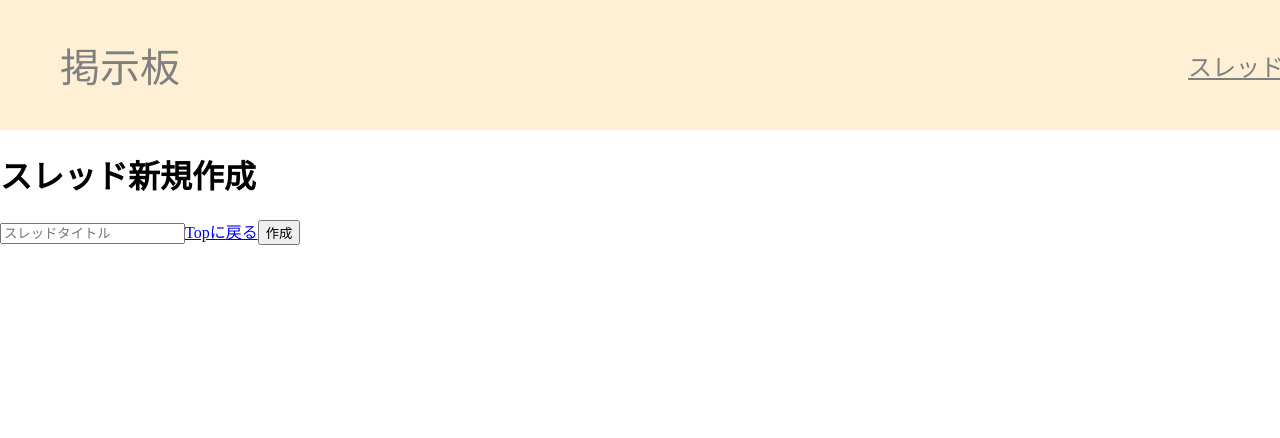
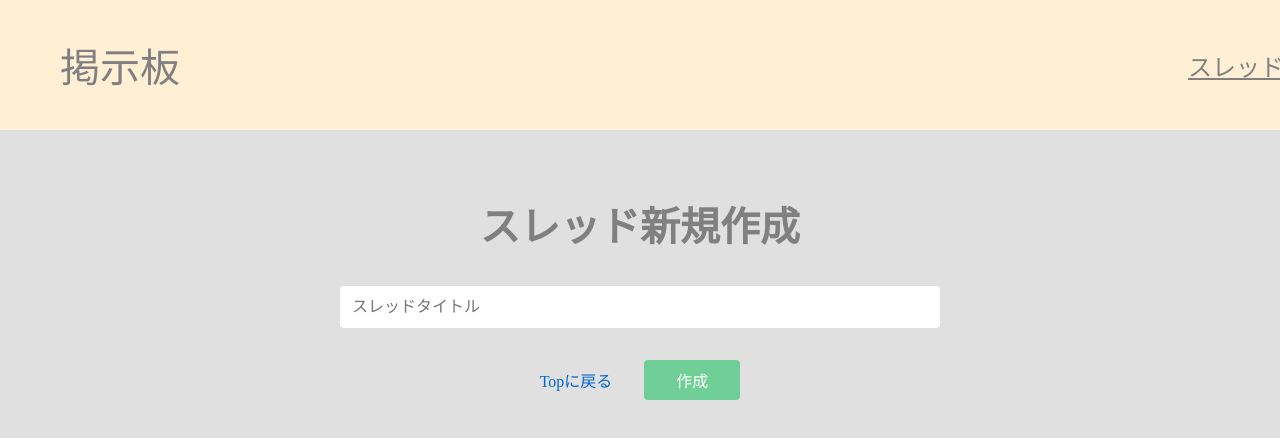
Before and after one commit to katoztmy/bulletin-board, a React (Vite) app in the folder bulletin-board/: page /threads/new in a window 1280 px wide. Shown: the top 438 px of the page. Built offline with nearby package versions, Linux system fonts and the light colour scheme.

Commit message:
add new post-form

```diff
--- a/bulletin-board/src/App.css
+++ b/bulletin-board/src/App.css
@@ -1,41 +1,41 @@
 body {
-  margin: 0
+  margin: 0;
 }
 
-header{
+header {
   display: flex;
   align-items: center;
   width: 1440px;
   height: 130px;
   justify-content: space-between;
-  background-color: papayawhip ;
+  background-color: papayawhip;
 }
 
-.header-link{
+.header-link {
   padding-right: 60px;
   font-size: 24px;
-  color: gray
+  color: gray;
 }
 
 header p {
   padding-left: 60px;
   font-size: 40px;
-  margin: 0 ;
+  margin: 0;
   color: gray;
 }
 
-h2{
+h2 {
   text-align: center;
   color: gray;
   font-size: 40px;
 }
 
-.thread-container{
+.thread-container {
   display: flex;
   flex-direction: column;
 }
 
-.thread-link{
+.thread-link {
   margin: 0 auto;
   display: block;
   background-color: whitesmoke;
@@ -45,7 +45,107 @@ h2{
   height: 65px;
   font-size: 30px;
   padding-left: 10px;
-  padding-top:10px;
+  padding-top: 10px;
   text-decoration: none;
-  border-radius:4px;
+  border-radius: 4px;
 }
+
+.new-thread-container {
+  padding: 2rem;
+  background-color: #e0e0e0;
+  min-height: 100vh;
+  display: flex;
+  flex-direction: column;
+  align-items: center;
+}
+
+.new-thread {
+  width: 100%;
+  max-width: 600px;
+  display: flex;
+  flex-direction: column;
+  gap: 2rem;
+}
+
+.thread-create-input {
+  width: 100%;
+  padding: 0.75rem;
+  border: none;
+  border-radius: 4px;
+  font-size: 1rem;
+  box-sizing: border-box;
+}
+
+.thread-create-actions {
+  display: flex;
+  justify-content: center;
+  gap: 2rem;
+  align-items: center;
+}
+
+.thread-create-actions a {
+  color: #0066cc;
+  text-decoration: none;
+}
+
+.thread-create-submit-btn {
+  background-color: #6fcf97;
+  color: white;
+  border: none;
+  padding: 0.5rem 2rem;
+  border-radius: 4px;
+  cursor: pointer;
+  font-size: 1rem;
+}
+
+.thread-create-submit-btn:hover {
+  opacity: 0.9;
+}
+.thread-detail {
+  max-width: 1000px;
+  margin: 0 auto;
+  padding: 20px;
+}
+
+.thread-layout {
+  display: flex;
+  gap: 20px;
+}
+
+.comments-list {
+  flex: 1;
+}
+
+.comment-item {
+  background: white;
+  padding: 15px;
+  margin-bottom: 10px;
+  border-radius: 4px;
+  box-shadow: 0 1px 3px rgba(0, 0, 0, 0.1);
+}
+
+.post-form {
+  width: 300px; /* 固定幅 */
+  position: sticky;
+  top: 20px; /* 上部からの距離 */
+}
+
+.post-form textarea {
+  width: 100%;
+  min-height: 100px;
+  padding: 10px;
+  margin-bottom: 10px;
+  border: 1px solid #ddd;
+  border-radius: 4px;
+  resize: vertical;
+}
+
+.post-form button {
+  width: 100%;
+  padding: 10px;
+  background: #4caf50;
+  color: white;
+  border: none;
+  border-radius: 4px;
+  cursor: pointer;
+}
--- /dev/null
+++ b/bulletin-board/src/components/thread/NewCommentForm.jsx
@@ -0,0 +1,40 @@
+import { useState } from "react";
+
+export const NewCommentForm = ({ threadId, setComments, fetchComments }) => {
+  const [post, setPost] = useState("");
+  const handleSubmit = async (e) => {
+    e.preventDefault();
+    const response = await fetch(
+      `https://railway.bulletinboard.techtrain.dev/threads/${threadId}/posts`,
+      {
+        method: "POST",
+        headers: {
+          "Content-Type": "application/json",
+        },
+        body: JSON.stringify({ post }),
+      }
+    );
+    const newComment = await response.json(); // APIからのレスポンスを取得
+    setComments((prev) => [...prev, { id: newComment.id, post }]);
+    setPost("");
+    fetchComments();
+  };
+  const handleText = (e) => {
+    setPost(e.target.value);
+  };
+  return (
+    <>
+      <div className="post-form">
+        <form onSubmit={handleSubmit}>
+          <textarea
+            name="投稿"
+            placeholder="投稿しよう！"
+            onChange={handleText}
+            value={post}
+          ></textarea>
+          <button type="submit">投稿</button>
+        </form>
+      </div>
+    </>
+  );
+};
--- a/bulletin-board/src/components/thread/NewThread.jsx
+++ b/bulletin-board/src/components/thread/NewThread.jsx
@@ -1,27 +1,41 @@
-import { useState } from "react"
-import { Link } from "react-router-dom"
+import { useState } from "react";
+import { Link } from "react-router-dom";
 
 export const NewThread = () => {
-    const [title, setTitle] = useState('');
-    const handleInputTitle = (e) => {
-        setTitle(e.target.value);
-    }
-    const createThread = async() => {
-        await fetch('https://railway.bulletinboard.techtrain.dev/threads', {
-            method: 'POST',
-            headers: {
-                'Content-Type': 'application/json'
-            },
-            body: JSON.stringify({ title: title})
-        })
-        setTitle('')
-    }
-    return <>
-        <div>
-            <h1>スレッド新規作成</h1>
-            <input type="text" placeholder="スレッドタイトル" value={title} onChange={handleInputTitle}/>
+  const [title, setTitle] = useState("");
+  const handleInputTitle = (e) => {
+    setTitle(e.target.value);
+  };
+  const createThread = async () => {
+    await fetch("https://railway.bulletinboard.techtrain.dev/threads", {
+      method: "POST",
+      headers: {
+        "Content-Type": "application/json",
+      },
+      body: JSON.stringify({ title: title }),
+    });
+    setTitle("");
+  };
+  return (
+    <>
+      <div className="new-thread-container">
+        <h2>スレッド新規作成</h2>
+        <div className="new-thread">
+          <input
+            type="text"
+            className="thread-create-input"
+            placeholder="スレッドタイトル"
+            value={title}
+            onChange={handleInputTitle}
+          />
+          <div className="thread-create-actions">
             <Link to="/">Topに戻る</Link>
-            <button onClick={createThread}>作成</button>
+            <button className="thread-create-submit-btn" onClick={createThread}>
+              作成
+            </button>
+          </div>
         </div>
+      </div>
     </>
-}
+  );
+};
--- a/bulletin-board/src/components/thread/Thread.jsx
+++ b/bulletin-board/src/components/thread/Thread.jsx
@@ -1,29 +1,42 @@
 import { useEffect, useState } from "react";
-import { useLocation } from "react-router-dom"
+import { useLocation } from "react-router-dom";
+import { NewCommentForm } from "./NewCommentForm";
 
 export const Thread = () => {
   const location = useLocation();
   const thread = location.state;
   const [comments, setComments] = useState([]);
+  const fetchComments = async () => {
+    const response = await fetch(
+      `https://railway.bulletinboard.techtrain.dev/threads/${thread.id}/posts?offset=0`
+    );
+    const commentLists = await response.json();
+    setComments(commentLists.posts);
+  };
 
   useEffect(() => {
-    const fetchComments = async() => {
-        const response = await fetch(`https://railway.bulletinboard.techtrain.dev/threads/${thread.id}/posts?offset=0`);
-        const commentLists = await response.json();
-        setComments(commentLists.posts);
-    }
+    console.log("go");
     fetchComments();
-  }, [])
-  return <>
-    <div>
-      <h2>{thread.title}</h2>
-    </div>
-    <div className="comment-container">
-        {comments.map((comment) => (
-            <div className="comment-item">
-                {comment}
-            </div>
-        ))}
-    </div>
+  }, []);
+  return (
+    <>
+      <div className="thread-detail">
+        <h2>{thread.title}</h2>
+        <div className="thread-layout">
+          <div className="comments-list">
+            {comments.map((comment) => (
+              <div className="comment-item" key={comment.id}>
+                {comment.post}
+              </div>
+            ))}
+          </div>
+          <NewCommentForm
+            threadId={thread.id}
+            setComments={setComments}
+            fetchComments={fetchComments}
+          />
+        </div>
+      </div>
     </>
+  );
 };
```
Also changed, not shown: bulletin-board/src/components/thread/NewComment.jsx (deleted).
